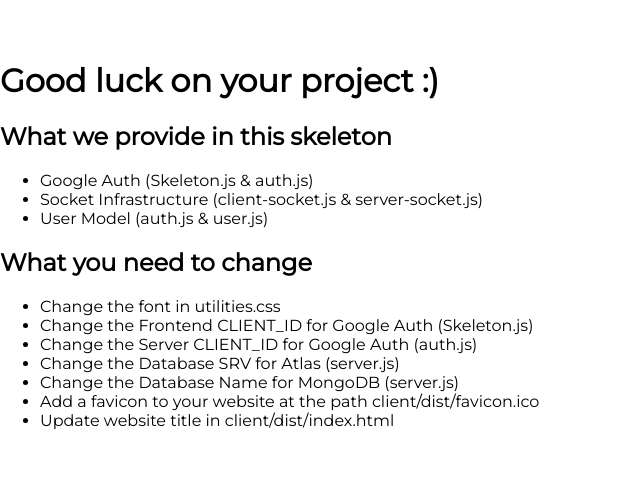
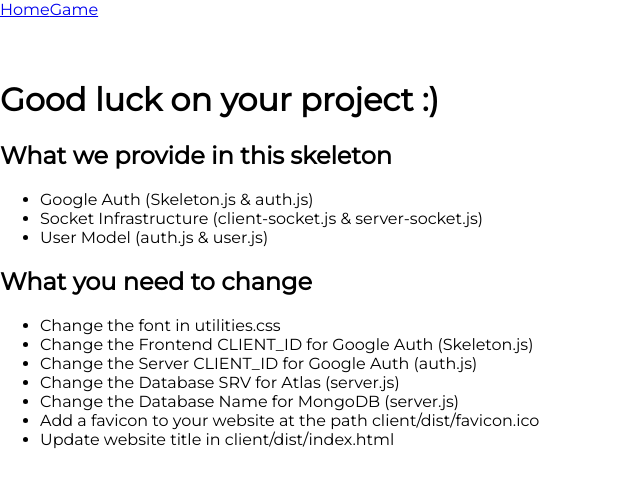
Before and after one commit to stuffyp/labyrinth, a React app: page / in a window 1280 px wide. Shown: the top 488 px of the page, without its empty margins (0-640 px from the left). Built offline with nearby package versions, Linux system fonts and the light colour scheme; no server answers; the HTML template or start-up script is replaced by a standard one.

Commit message:
navbar skeleton

```diff
--- a/client/src/components/App.tsx
+++ b/client/src/components/App.tsx
@@ -9,6 +9,8 @@ import Skeleton from "./pages/Skeleton";
 import { socket } from "../client-socket";
 import User from "../../../shared/User";
 import "../utilities.css";
+import NavBar from "./modules/NavBar";
+import Game from "./pages/Game";
 
 const App = () => {
   const [userId, setUserId] = useState<string | undefined>(undefined);
@@ -46,10 +48,16 @@ const App = () => {
   // NOTE:
   // All the pages need to have the props extended via RouteComponentProps for @reach/router to work properly. Please use the Skeleton as an example.
   return (
-    <Router>
-      <Skeleton path="/" handleLogin={handleLogin} handleLogout={handleLogout} userId={userId} />
-      <NotFound default={true} />
-    </Router>
+    <>
+      <NavBar />
+      <div>
+        <Router>
+          <Skeleton path="/" handleLogin={handleLogin} handleLogout={handleLogout} userId={userId} />
+          <Game path="/game/"/>
+          <NotFound default={true} />
+        </Router>
+      </div>
+    </>
   );
 };
 
--- /dev/null
+++ b/client/src/components/modules/NavBar.tsx
@@ -0,0 +1,17 @@
+import React from "react";
+import { Link } from "@reach/router";
+
+const NavBar = (props) => {
+  return (
+    <div>
+      <Link to="/" className="NavBar-link">
+        Home
+      </Link>
+      <Link to="/game/" className="NavBar-link">
+        Game
+      </Link>
+    </div>
+  )
+}
+
+export default NavBar
--- /dev/null
+++ b/client/src/components/pages/Game.tsx
@@ -0,0 +1,13 @@
+import React from "react";
+
+import { RouteComponentProps } from "@reach/router";
+
+const Game = (props) => {
+  return (
+    <div>
+      <h1>The page you are looking for is in another castle!</h1>
+    </div>
+  );
+};
+
+export default Game;
```
